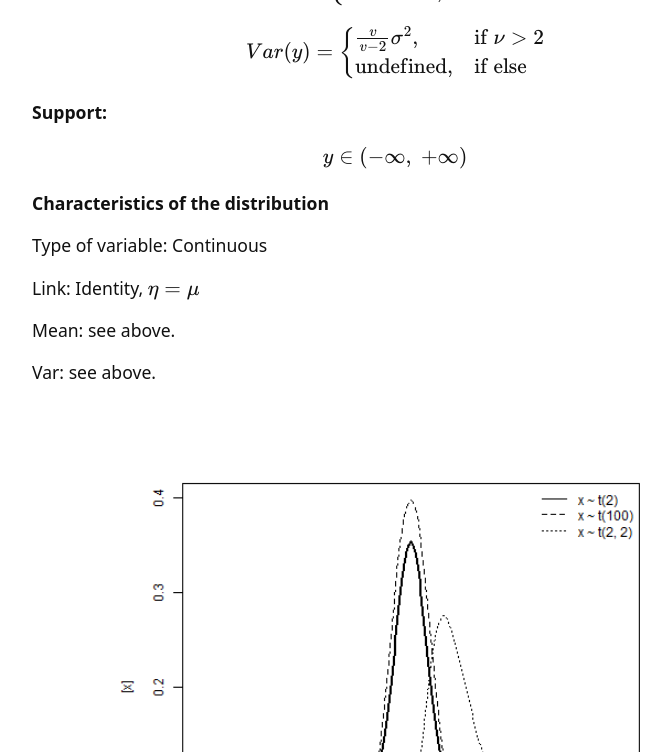
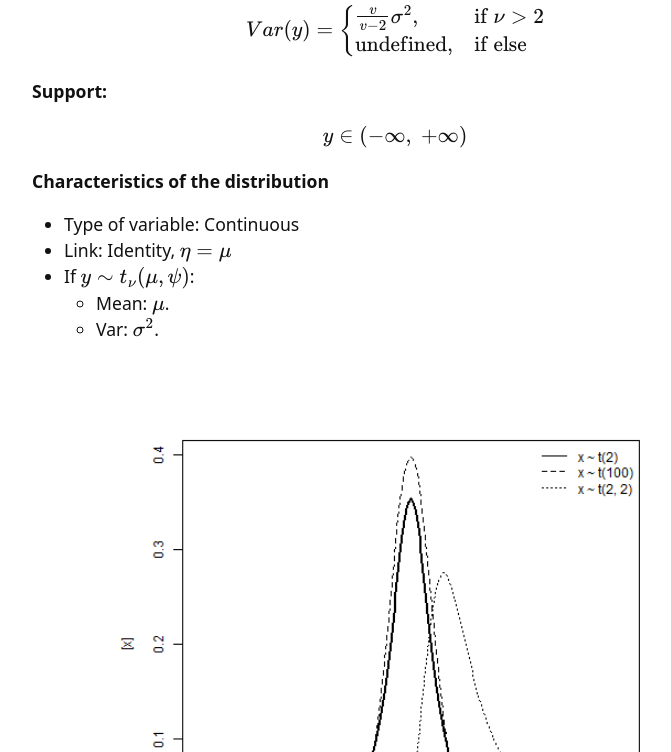
Before and after one commit to k-state-id3a/mixed-models-fall25, a Jekyll site: the page built from content/3-lesson.md, in a window 1280 px wide and 900 px high, scrolled down 4140 px, cut to the strip 0-752 px from the top of the window. Shown: the whole strip, without its empty margins (245-916 px from the left). Built offline with Jekyll 4.4.1, drawn with Linux system fonts in a browser that asks for light colours; formulas are drawn with MathJax 3; some of the changed text lies outside the part shown.

Commit message:
distribution typos

```diff
--- a/content/3-lesson.md
+++ b/content/3-lesson.md
@@ -157,13 +157,11 @@ $$
 
 **Characteristics of the distribution**
 
-Type of variable: Continuous
-
-Link: Identity, $$\eta = \mu$$
-
-Mean: $$\mu$$
-
-Var: $$\sigma^2$$
+- Type of variable: Continuous
+- Link: Identity, $$\eta = \mu$$
+- If $$y \sim N(\mu, \psi)$$:
+  - Mean: $$\mu$$
+  - Var: $$\sigma^2$$
 
 {% include figure.html img="day3/normaldist.png" alt="" caption="" width="80%" %}
 
@@ -192,13 +190,11 @@ $$
 
 **Characteristics of the distribution**
 
-Type of variable: Continuous
-
-Link: Identity, $$\eta = \mu$$
-
-Mean: see above.
-
-Var: see above.
+- Type of variable: Continuous
+- Link: Identity, $$\eta = \mu$$
+- If $$y \sim t_{\nu}(\mu, \psi)$$:
+  - Mean: $$\mu$$.
+  - Var: $$\sigma^2$$.
 
 {% include figure.html img="day3/tdist.png" alt="" caption="" width="80%" %}
 
```
